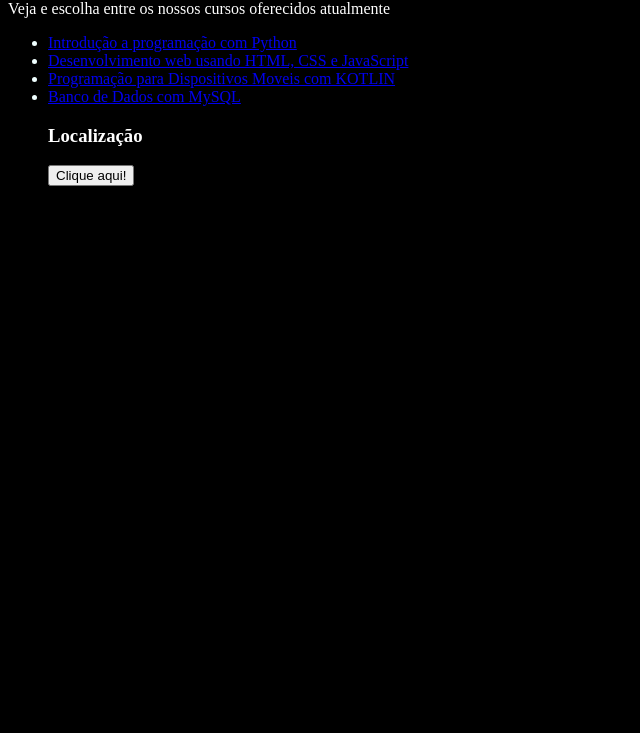
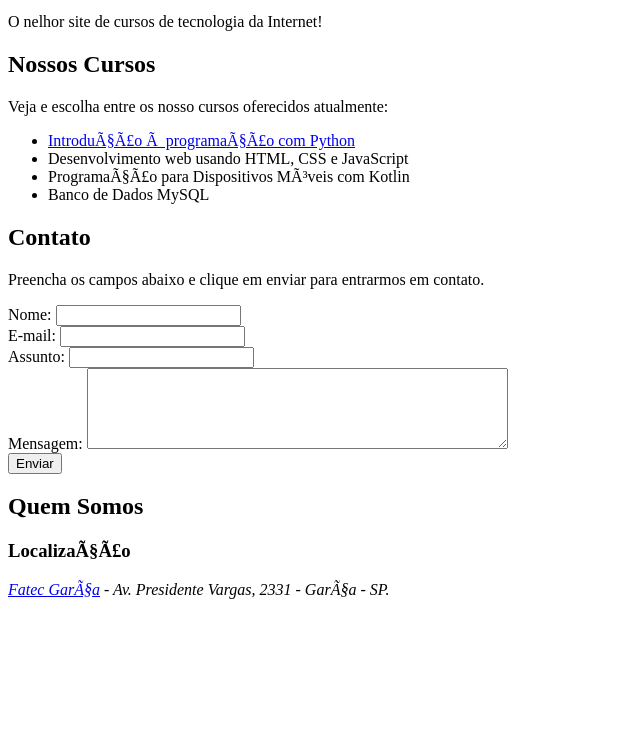
Before and after one commit to joaoramoslucas/Programa-oWeb, a plain HTML site: page index.html in a window 1280 px wide. Shown: the part 67-800 px from the top of the page, without its empty margins (0-640 px from the left). Drawn offline with Linux system fonts and the light colour scheme.

Commit message:
Novos Ajustes e novas funcionalidades

```diff
--- a/index.html
+++ b/index.html
@@ -1,42 +1,58 @@
 <!DOCTYPE html>
-<html lang="en">
-<head>
-    <meta charset="UTF-8">
-    <meta name="viewport" content="width=device-width, initial-scale=1.0">
-    <title>Programação WEB</title>
+<html>
+  <head>
+    <meta charset"=utf-8">
+    <title>Fatec Cursos</title>
+  </head>
+  <body>
+    <h1>Fatec Cursos</h1>
 
-    <style>
-        body {
-            background-color: rgb(0, 0, 0);
-        }
-        h3 {
-            color: rgb(255, 255, 255);
-        }
-        h2 {
-            color: white;
-        }
-        p {
-            color: rgb(255, 255, 255);
-        }
-        ul {
-            color: azure;
-        }
-    </style>
-</head>
-<body>
+    <p>O nelhor site de cursos de tecnologia da Internet!</p>
+    <!-- COMENTÁRIO - NÃO É MOSTRADO NO NAVEGADOR -->
     <h2>Nossos Cursos</h2>
-    <p>Veja e escolha entre os nossos cursos oferecidos atualmente</p>
+    <p>Veja e escolha entre os nosso cursos oferecidos atualmente:</p>
+    <ul>
+      <li><a href="python.html">Introdução à programação com Python</a></li>
+      <li>Desenvolvimento web usando HTML, CSS e JavaScript</li>
+      <li>Programação para Dispositivos Móveis com Kotlin</li>
+      <li>Banco de Dados MySQL</li>
+    </ul>
+    <!--
+        <ol> lista ordenada _ 1 ,2 3, 4 </ol>
+        -->
+    <h2>Contato</h2>
+    <p>
+      Preencha os campos abaixo e clique em enviar para entrarmos em contato.
+    </p>
+    <form>
+      <div>
+        <label>Nome:</label>
+        <input type="text" />
+      </div>
+      <div>
+        <label>E-mail:</label>
+        <input type="email" />
+      </div>
+      <div>
+        <label>Assunto: </label>
+        <input type="text">
+      </div>
+      <div>
+        <label>Mensagem: </label>
+        <textarea cols="50" rows="5"></textarea>
+      </div>
+      <button>Enviar</button>
+    </form>
 
-    <ul>
-        <li><a href="python.html">Introdução a programação com Python</a></li>
-        <li><a href="html.html">Desenvolvimento web usando HTML, CSS e JavaScript</a></li>
-        <li><a href="kotlin.html">Programação para Dispositivos Moveis com KOTLIN</a></li>
-        <li><a href="bancodedados.html">Banco de Dados com MySQL</a></li>
-        <h3>Localização</h3>
+    <h2>Quem Somos</h2>
 
-    <button>Clique aqui!</button>
-</body>
+    <h3>Localização</h3>
 
-<script src="index.js"></script>
-
+    <address>
+      <a href="https://https://fatecgarca.cps.sp.gov.br/" target="_blank"
+        >Fatec Garça</a
+      >
+      - Av. Presidente Vargas, 2331 - Garça - SP.
+    </address>
+  </body>
 </html>
--- a/index.js
+++ /dev/null
@@ -1,9 +0,0 @@
-const button = document.querySelector("button")
-const p = document.querySelector("p")
-
-function clicou() {
-    alert("Hello, world")
-    p.textContent = "Obrigado por clicar"
-}
-
-button.onclick = clicou
```
Also changed, not shown: python.html (added, +42 -0 lines), logopython.png (added).
